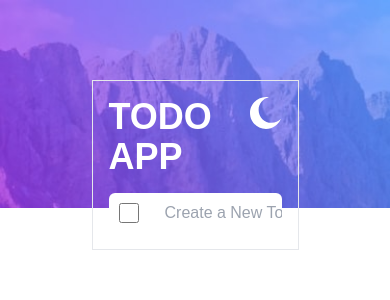
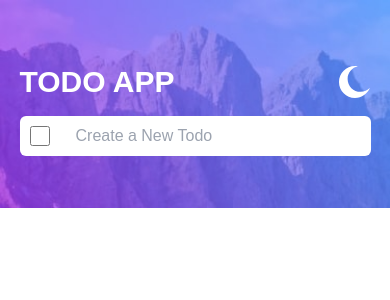
Before and after one commit to Dhruvmehta1311/todo-app, a React app: page / in a window 390 px wide. Shown: the top 300 px of the page. Built offline with nearby package versions, Linux system fonts and the light colour scheme; the HTML template or start-up script is replaced by a standard one.

Commit message:
Modified UI and made responsive.

```diff
--- a/src/App.jsx
+++ b/src/App.jsx
@@ -12,14 +12,16 @@ function App() {
 
 function Header() {
   return (
-    <div className="font-josefin relative p-20">
+    <div className="font-josefin relative pt-16 sm:pt-20">
       <div className="absolute w-full -z-10 top-0 left-0">
         <img className="w-full hidden sm:block" src={lightdesktop} alt="" />
         <img className="w-full sm:hidden" src={lightmobile} alt="" />
       </div>
-      <main className="p-4 border max-w-[500px] w-[90%] mx-auto flex flex-col gap-4">
-        <div className="flex w-full justify-between">
-          <h2 className="text-white text-4xl font-bold">TODO APP</h2>
+      <main className="flex flex-col gap-4 max-w-[500px] w-[90%] mx-auto ">
+        <div className="flex w-full justify-between items-center">
+          <h2 className="text-white text-3xl sm:text-4xl font-bold">
+            TODO APP
+          </h2>
           <img className="h-8" src={moon} alt="" />
         </div>
 
```
